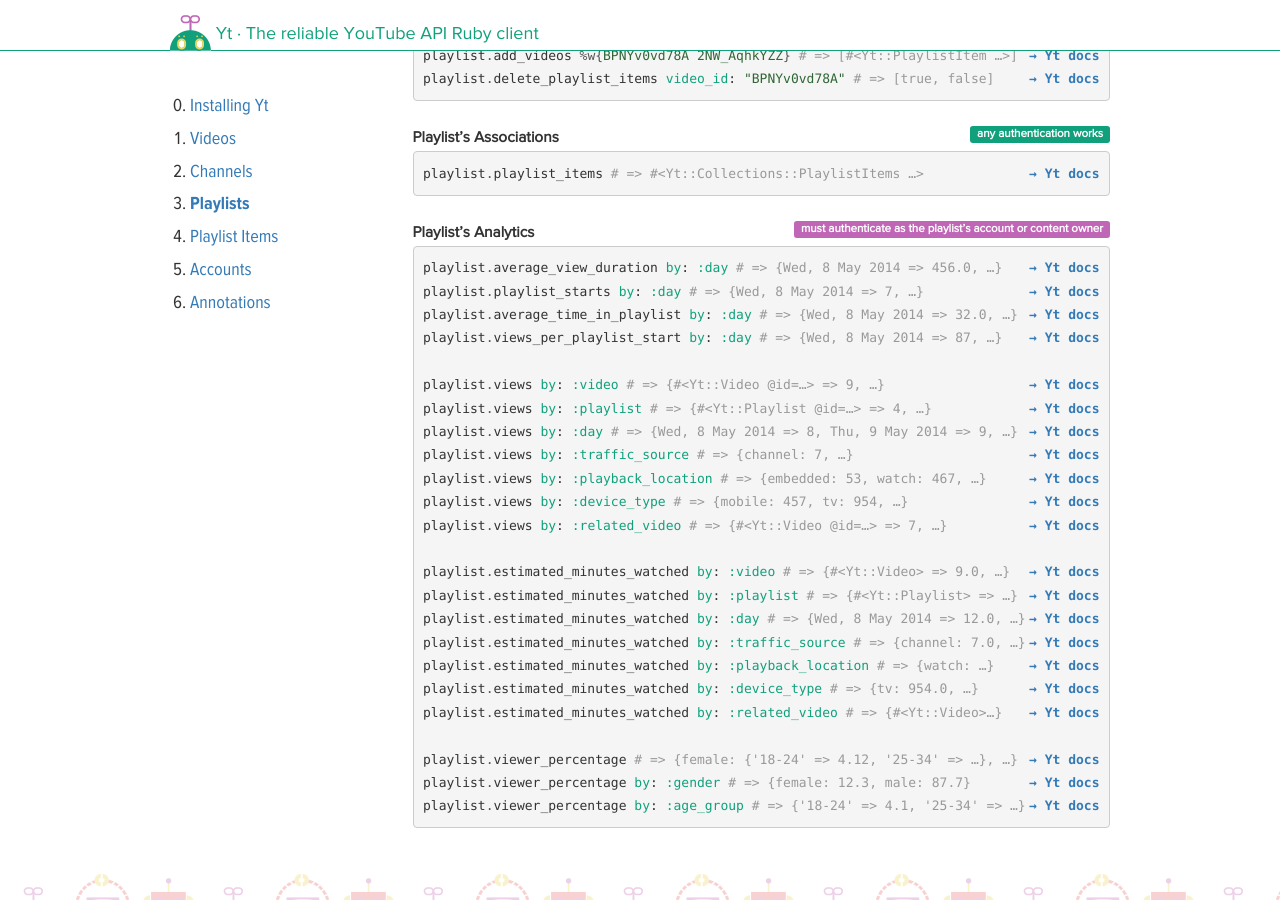
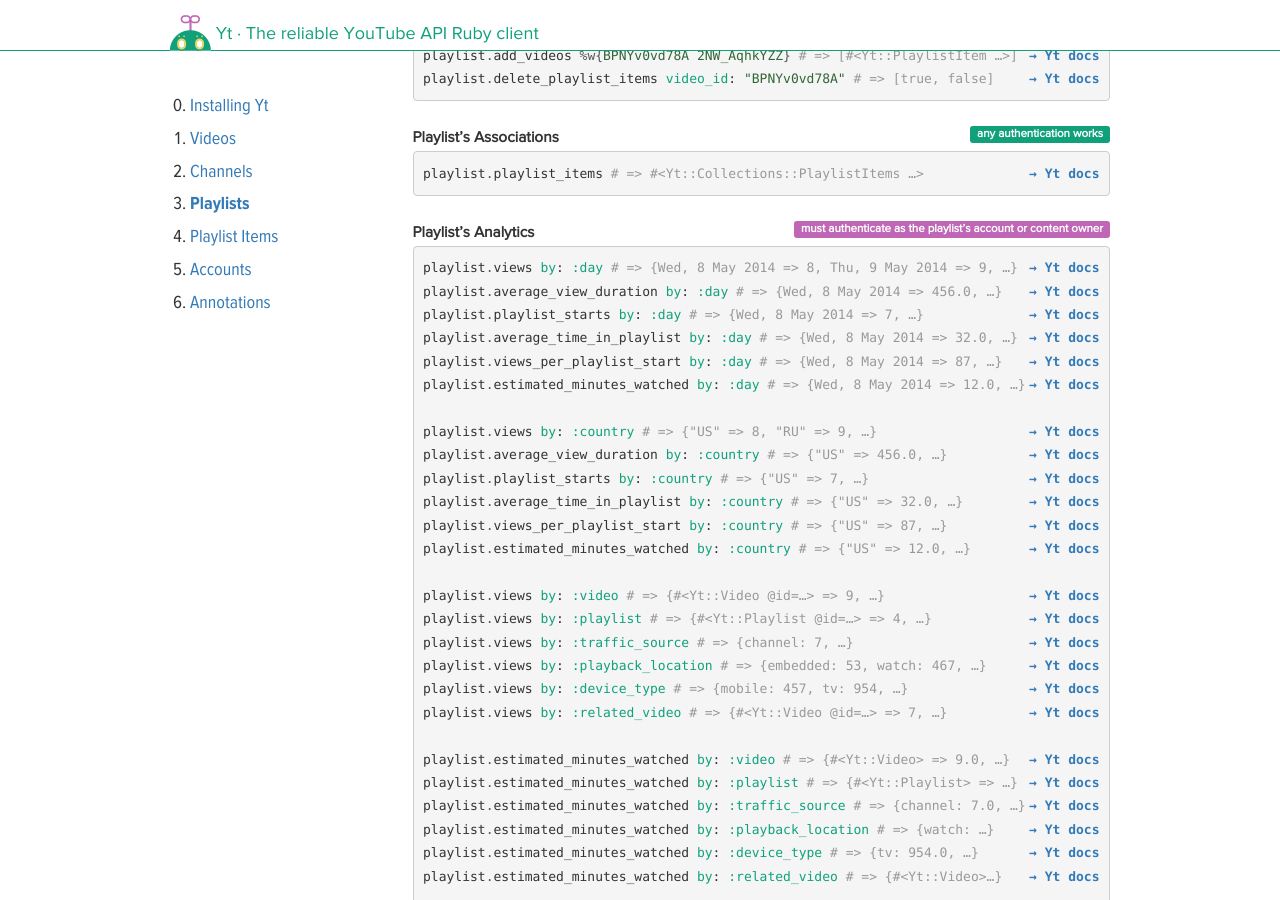
Before and after one commit to nullscreen/yt, a Jekyll site: the page built from playlists.html, in a window 1280 px wide and 900 px high, scrolled down 1355 px. Built offline with Jekyll 4.4.1, drawn with Linux system fonts in a browser that asks for light colours; nearby versions of some CDN libraries; some web fonts are replaced.

Commit message:
Add 'by: :country' to playlist to match 2cbb4d3

```diff
--- a/playlists.html
+++ b/playlists.html
@@ -84,14 +84,22 @@
 
   {% include dt.html title="Playlist’s Analytics" label="warning" auth="must authenticate as the playlist’s account or content owner" %}
   <dd><div class="highlight"><pre>
+{% include doc.html link="Models/Playlist#views" %}{% include example.html object='playlist' method='views' params=' <span class="ss">by</span><span class="p">:</span> <span class="ss">:day</span>' result='{Wed, 8 May 2014 =&gt; 8, Thu, 9 May 2014 => 9, …}' %}
 {% include doc.html link="Models/Playlist#average_view_duration" %}{% include example.html object='playlist' method='average_view_duration' params=' <span class="ss">by</span><span class="p">:</span> <span class="ss">:day</span>' result='{Wed, 8 May 2014 =&gt; 456.0, …}' %}
 {% include doc.html link="Models/Playlist#playlist_starts" %}{% include example.html object='playlist' method='playlist_starts' params=' <span class="ss">by</span><span class="p">:</span> <span class="ss">:day</span>' result='{Wed, 8 May 2014 =&gt; 7, …}' %}
 {% include doc.html link="Models/Playlist#average_time_in_playlist" %}{% include example.html object='playlist' method='average_time_in_playlist' params=' <span class="ss">by</span><span class="p">:</span> <span class="ss">:day</span>' result='{Wed, 8 May 2014 =&gt; 32.0, …}' %}
 {% include doc.html link="Models/Playlist#views_per_playlist_start" %}{% include example.html object='playlist' method='views_per_playlist_start' params=' <span class="ss">by</span><span class="p">:</span> <span class="ss">:day</span>' result='{Wed, 8 May 2014 =&gt; 87, …}' %}
+{% include doc.html link="Models/Playlist#estimated_minutes_watched" %}{% include example.html object='playlist' method='estimated_minutes_watched' params=' <span class="ss">by</span><span class="p">:</span> <span class="ss">:day</span>' result='{Wed, 8 May 2014 =&gt; 12.0, …}' %}
+
+{% include doc.html link="Models/Playlist#views" %}{% include example.html object='playlist' method='views' params=' <span class="ss">by</span><span class="p">:</span> <span class="ss">:country</span>' result='{"US" =&gt; 8, "RU" => 9, …}' %}
+{% include doc.html link="Models/Playlist#average_view_duration" %}{% include example.html object='playlist' method='average_view_duration' params=' <span class="ss">by</span><span class="p">:</span> <span class="ss">:country</span>' result='{"US" =&gt; 456.0, …}' %}
+{% include doc.html link="Models/Playlist#playlist_starts" %}{% include example.html object='playlist' method='playlist_starts' params=' <span class="ss">by</span><span class="p">:</span> <span class="ss">:country</span>' result='{"US" =&gt; 7, …}' %}
+{% include doc.html link="Models/Playlist#average_time_in_playlist" %}{% include example.html object='playlist' method='average_time_in_playlist' params=' <span class="ss">by</span><span class="p">:</span> <span class="ss">:country</span>' result='{"US" =&gt; 32.0, …}' %}
+{% include doc.html link="Models/Playlist#views_per_playlist_start" %}{% include example.html object='playlist' method='views_per_playlist_start' params=' <span class="ss">by</span><span class="p">:</span> <span class="ss">:country</span>' result='{"US" =&gt; 87, …}' %}
+{% include doc.html link="Models/Playlist#estimated_minutes_watched" %}{% include example.html object='playlist' method='estimated_minutes_watched' params=' <span class="ss">by</span><span class="p">:</span> <span class="ss">:country</span>' result='{"US" =&gt; 12.0, …}' %}
 
 {% include doc.html link="Models/Playlist#views" %}{% include example.html object='playlist' method='views' params=' <span class="ss">by</span><span class="p">:</span> <span class="ss">:video</span>' result='{#&lt;Yt::Video @id=…&gt; =&gt; 9, …}' %}
 {% include doc.html link="Models/Playlist#views" %}{% include example.html object='playlist' method='views' params=' <span class="ss">by</span><span class="p">:</span> <span class="ss">:playlist</span>' result='{#&lt;Yt::Playlist @id=…&gt; =&gt; 4, …}' %}
-{% include doc.html link="Models/Playlist#views" %}{% include example.html object='playlist' method='views' params=' <span class="ss">by</span><span class="p">:</span> <span class="ss">:day</span>' result='{Wed, 8 May 2014 =&gt; 8, Thu, 9 May 2014 => 9, …}' %}
 {% include doc.html link="Models/Playlist#views" %}{% include example.html object='playlist' method='views' params=' <span class="ss">by</span><span class="p">:</span> <span class="ss">:traffic_source</span>' result='{channel: 7, …}' %}
 {% include doc.html link="Models/Playlist#views" %}{% include example.html object='playlist' method='views' params=' <span class="ss">by</span><span class="p">:</span> <span class="ss">:playback_location</span>' result='{embedded: 53, watch: 467, …}' %}
 {% include doc.html link="Models/Playlist#views" %}{% include example.html object='playlist' method='views' params=' <span class="ss">by</span><span class="p">:</span> <span class="ss">:device_type</span>' result='{mobile: 457, tv: 954, …}' %}
@@ -99,7 +107,6 @@
 
 {% include doc.html link="Models/Playlist#estimated_minutes_watched" %}{% include example.html object='playlist' method='estimated_minutes_watched' params=' <span class="ss">by</span><span class="p">:</span> <span class="ss">:video</span>' result='{#&lt;Yt::Video&gt; =&gt; 9.0, …}' %}
 {% include doc.html link="Models/Playlist#estimated_minutes_watched" %}{% include example.html object='playlist' method='estimated_minutes_watched' params=' <span class="ss">by</span><span class="p">:</span> <span class="ss">:playlist</span>' result='{#&lt;Yt::Playlist&gt; =&gt; …}' %}
-{% include doc.html link="Models/Playlist#estimated_minutes_watched" %}{% include example.html object='playlist' method='estimated_minutes_watched' params=' <span class="ss">by</span><span class="p">:</span> <span class="ss">:day</span>' result='{Wed, 8 May 2014 =&gt; 12.0, …}' %}
 {% include doc.html link="Models/Playlist#estimated_minutes_watched" %}{% include example.html object='playlist' method='estimated_minutes_watched' params=' <span class="ss">by</span><span class="p">:</span> <span class="ss">:traffic_source</span>' result='{channel: 7.0, …}' %}
 {% include doc.html link="Models/Playlist#estimated_minutes_watched" %}{% include example.html object='playlist' method='estimated_minutes_watched' params=' <span class="ss">by</span><span class="p">:</span> <span class="ss">:playback_location</span>' result='{watch: …}' %}
 {% include doc.html link="Models/Playlist#estimated_minutes_watched" %}{% include example.html object='playlist' method='estimated_minutes_watched' params=' <span class="ss">by</span><span class="p">:</span> <span class="ss">:device_type</span>' result='{tv: 954.0, …}' %}
```
